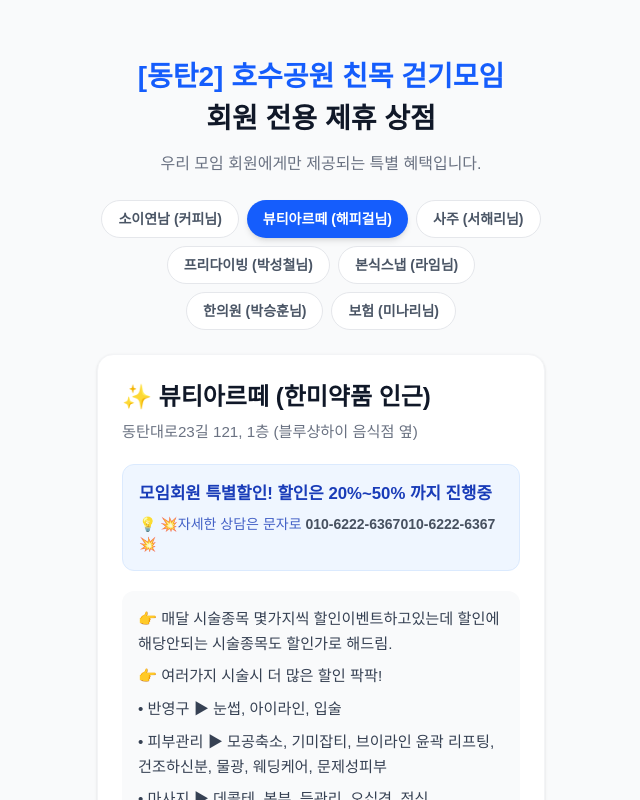
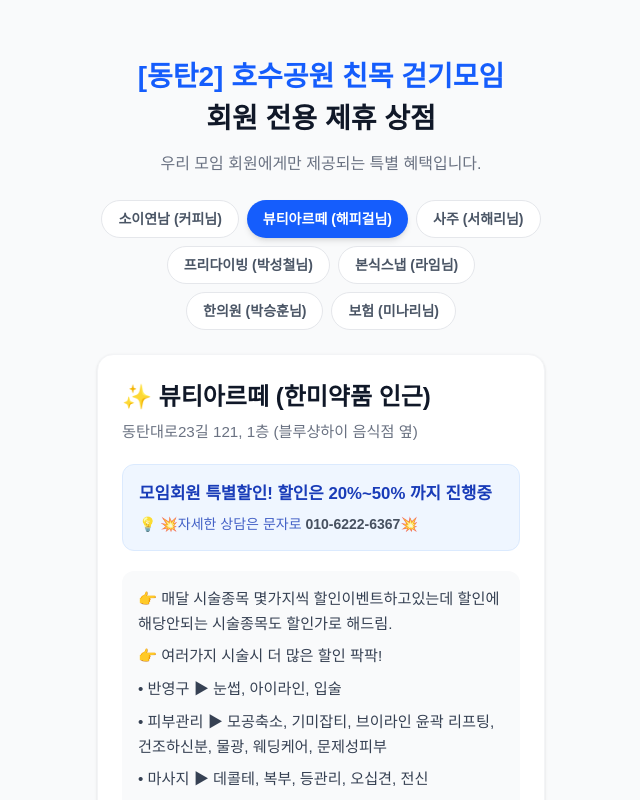
Before and after one commit to nohheaho-boop/my-community-site, a Next.js app: page / in a window 1280 px wide. Both pictures are taken after a click on the button "뷰티아르떼 (해피걸님)". Shown: the top 800 px of the page, without its empty margins (319-959 px from the left). Built offline with nearby package versions, Linux system fonts and the light colour scheme.

Commit message:
걷기업데이트연락처

```diff
--- a/app/page.tsx
+++ b/app/page.tsx
@@ -86,7 +86,7 @@
     benefit: '상담후 전체견적에서 최대10% 할인',
     condition: '유준 010-3005-4819',
     details: [
-      '링크: https://www.instagram.com/lime.j_photography/profilecard/?igsh=NXF0NnVpZHc2d28='
+      'https://www.instagram.com/lime.j_photography/profilecard/?igsh=NXF0NnVpZHc2d28='
     ],
     images: ['/shop-lime.jpg']
   },
@@ -110,7 +110,7 @@
     name: '📑 미나리🎀 이민아 팀장 / 한화피플라이프 보험클리닉',
     address: '수원시 팔달구 경수대로 420, 마라톤빌딩 501호',
     benefit: '✨전문 분석!✨ 기존 보험 무료분석해드립니다.',
-    condition: 'MOBILE 010.3280.8585',
+    condition: 'MOBILE 010-3280-8585',
     details: [
       '보험은 없는사람 없겠죠~~ 정확한 설계를 통해 부족한건 채우고 불필요한건 줄이고 보장은 더 짱짱하게!',
       '예전 보험들이 좋은것도 있지만 현재 질병에 해당되지 않는 보험도 많아요~~',
@@ -126,46 +126,37 @@
   const activeShop = shops.find(shop => shop.slug === activeSlug) || shops[0];
 
   useEffect(() => {
-    // 사용자가 모바일 기기인지 체크
-    const checkMobile = () => {
-      const userAgent = typeof window.navigator === "undefined" ? "" : navigator.userAgent;
-      const isMobileDevice = /Android|webOS|iPhone|iPad|iPod|BlackBerry|IEMobile|Opera Mini/i.test(userAgent);
-      setIsMobile(isMobileDevice);
-    };
-    checkMobile();
+    const isMobileDevice = /Android|webOS|iPhone|iPad|iPod|BlackBerry|IEMobile|Opera Mini/i.test(navigator.userAgent);
+    setIsMobile(isMobileDevice);
   }, []);
 
-  const renderWithLinksAndPhone = (text: string) => {
-    // URL과 전화번호(010-XXXX-XXXX 형태)를 찾는 정규식
-    const phoneRegex = /(01[016789]-?\d{3,4}-?\d{4})/g;
-    const urlRegex = /(https?:\/\/[^\s]+)/g;
-    const combinedRegex = new RegExp(`(${phoneRegex.source}|${urlRegex.source})`, 'g');
+  const renderContent = (text: string) => {
+    // 010-XXXX-XXXX 형태의 전화번호와 URL을 매칭
+    const regex = /(01[016789]-?\d{3,4}-?\d{4})|(https?:\/\/[^\s]+)/g;
 
-    return text.split(combinedRegex).map((part, index) => {
-      if (!part) return null;
+    if (!regex.test(text)) return <span>{text}</span>;
 
-      // 전화번호인 경우
-      if (part.match(phoneRegex)) {
-        if (isMobile) {
-          return (
-            <a key={index} href={`tel:${part.replace(/-/g, '')}`} className="text-blue-600 font-bold underline">
-              {part}
-            </a>
-          );
-        }
-        return <span key={index} className="font-semibold text-gray-800">{part}</span>;
-      }
-
-      // URL인 경우
-      if (part.match(urlRegex)) {
-        return (
-          <a key={index} href={part} target="_blank" rel="noopener noreferrer" className="text-blue-600 underline font-semibold break-all">
-            {part}
-          </a>
-        );
-      }
-      return part;
-    });
+    const parts = text.split(regex);
+    return (
+      <span>
+        {parts.map((part, i) => {
+          if (!part) return null;
+          // 전화번호 링크
+          if (/01[016789]-?\d{3,4}-?\d{4}/.test(part)) {
+            return isMobile ? (
+              <a key={i} href={`tel:${part.replace(/-/g, '')}`} className="text-blue-600 font-bold underline">{part}</a>
+            ) : <span key={i} className="font-semibold text-gray-800">{part}</span>;
+          }
+          // URL 링크
+          if (/https?:\/\/[^\s]+/.test(part)) {
+            return (
+              <a key={i} href={part} target="_blank" rel="noopener noreferrer" className="text-blue-600 underline font-semibold break-all">{part}</a>
+            );
+          }
+          return <span key={i}>{part}</span>;
+        })}
+      </span>
+    );
   };
 
   return (
@@ -202,21 +193,17 @@
           <p className="text-gray-500 mt-1.5" style={{ fontSize: 'clamp(0.875rem, 2vw, 0.95rem)' }}>{activeShop.address}</p>
 
           <div className="mt-5 bg-blue-50 border border-blue-100 text-blue-800 p-4 rounded-xl text-left">
-            <span className="font-bold block mb-1" style={{ fontSize: 'clamp(0.95rem, 2.5vw, 1.05rem)' }}>
-              {renderWithLinksAndPhone(activeShop.benefit)}
-            </span>
+            <span className="font-bold block mb-1" style={{ fontSize: 'clamp(0.95rem, 2.5vw, 1.05rem)' }}>{renderContent(activeShop.benefit)}</span>
             {activeShop.condition && (
               <span className="block text-sm font-medium opacity-80 mt-2">
-                💡 {renderWithLinksAndPhone(activeShop.condition)}
+                💡 {renderContent(activeShop.condition)}
               </span>
             )}
           </div>
 
           <div className="mt-5 text-gray-700 leading-relaxed bg-gray-50 p-4 rounded-xl flex flex-col gap-2" style={{ fontSize: 'clamp(0.875rem, 2vw, 0.95rem)' }}>
             {activeShop.details.map((detail, idx) => (
-              <span key={idx} className="block">
-                {renderWithLinksAndPhone(detail)}
-              </span>
+              <span key={idx} className="block">{renderContent(detail)}</span>
             ))}
           </div>
 
@@ -240,14 +227,6 @@
           </div>
         </section>
       </div>
-
-      <style dangerouslySetInnerHTML={{__html: `
-        .fade-in { animation: fadeIn 0.4s cubic-bezier(0.4, 0, 0.2, 1); }
-        @keyframes fadeIn {
-          from { opacity: 0; transform: translateY(10px); }
-          to { opacity: 1; transform: translateY(0); }
-        }
-      `}} />
     </main>
   );
 }
```
